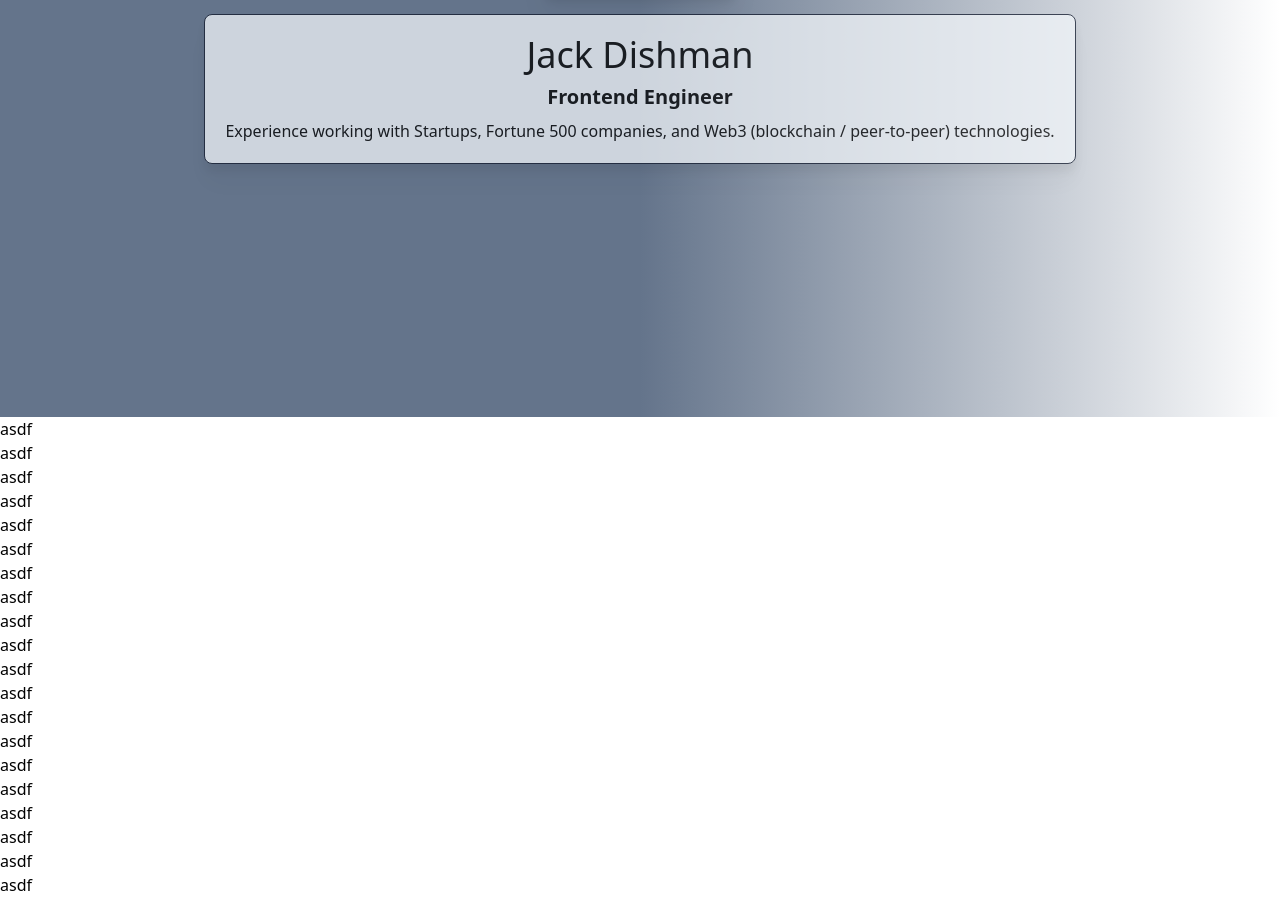
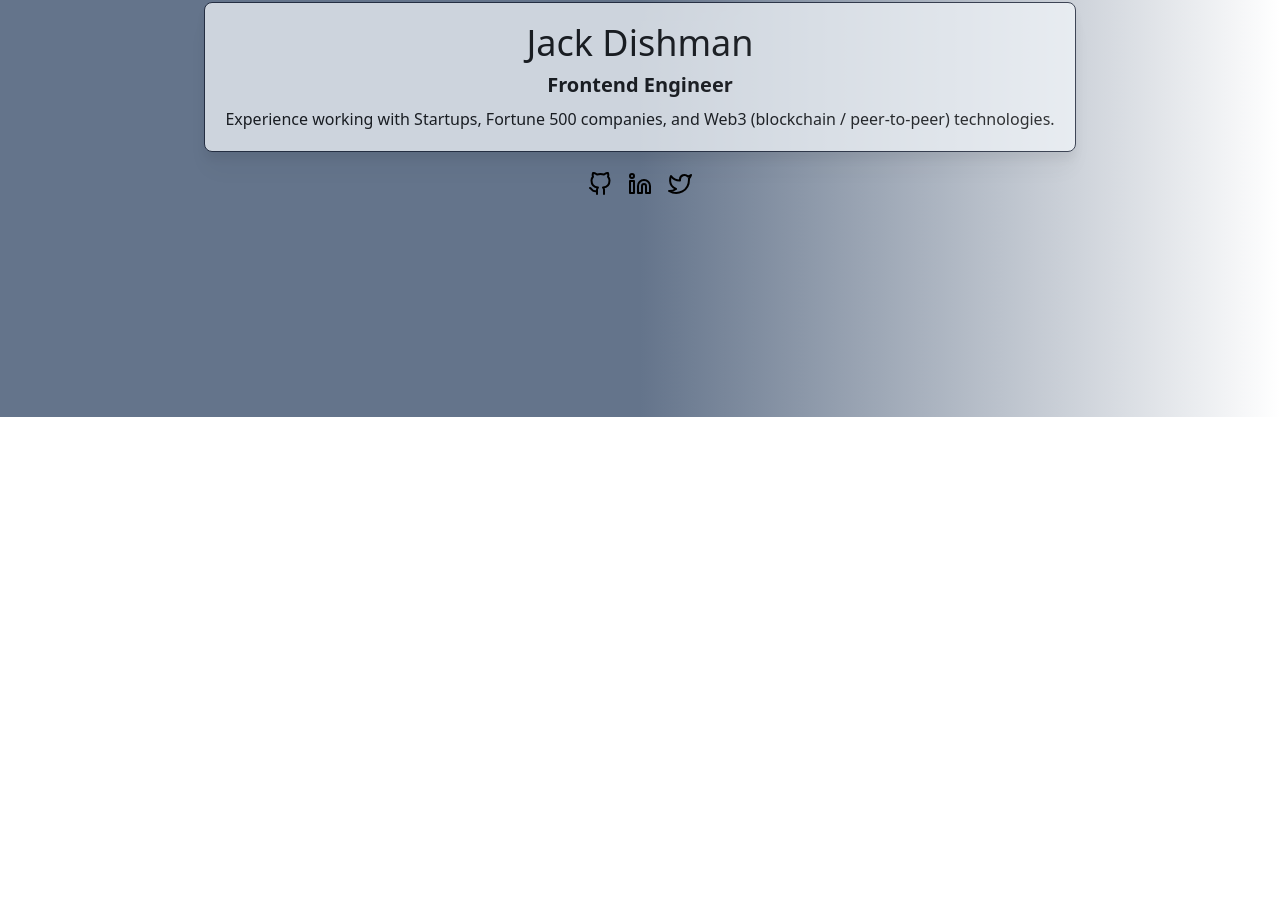
Before and after one commit to jackdishman/portfolio-react, a React (Create React App) app: page / in a window 1280 px wide. Shown: the part 383-1280 px from the top of the page. After the commit the page ends 800 px from the top, so only its background shows below. Built offline with nearby package versions, Linux system fonts and the light colour scheme.

Commit message:
feat: add socials

```diff
--- a/src/App.tsx
+++ b/src/App.tsx
@@ -8,26 +8,6 @@
     <div>
       <Header />
       <Home />
-      <p>asdf</p>
-      <p>asdf</p>
-      <p>asdf</p>
-      <p>asdf</p>
-      <p>asdf</p>
-      <p>asdf</p>
-      <p>asdf</p>
-      <p>asdf</p>
-      <p>asdf</p>
-      <p>asdf</p>
-      <p>asdf</p>
-      <p>asdf</p>
-      <p>asdf</p>
-      <p>asdf</p>
-      <p>asdf</p>
-      <p>asdf</p>
-      <p>asdf</p>
-      <p>asdf</p>
-      <p>asdf</p>
-      <p>asdf</p>
     </div>
   );
 }
--- a/src/components/Home.tsx
+++ b/src/components/Home.tsx
@@ -1,12 +1,29 @@
+import GithubIcon from "./icons/GithubIcon";
+import LinkedinIcon from "./icons/LinkedinIcon";
+import TwitterIcon from "./icons/TwitterIcon";
+
 function Home() {
   return (
     <div className="">
       <div className="flex flex-col justify-center items-center h-screen bg-gradient bg-gradient-to-r from-slate-500 lg:via-slate-500 to-zinc-500 ">
         <img src={require(`../assets/face.png`)} className="w-48 rounded-lg border-slate-900 border drop-shadow-xl" />
+        {/* Intro card */}
         <div className="bg-slate-100 p-5 rounded-lg m-5 opacity-75 border-slate-900 border drop-shadow-xl">
           <h1 className="text-4xl text-center">Jack Dishman</h1>
           <h2 className="text-xl text-center font-semibold pt-2">Frontend Engineer</h2>
           <p className="text-center pt-2">Experience working with Startups, Fortune 500 companies, and Web3 (blockchain / peer-to-peer) technologies.</p>
+        </div>
+        {/* Social links */}
+        <div className="flex flex-row justify-center">
+          <a href="https://github.com/jackdishman" target="_blank">
+            <GithubIcon />
+          </a>
+          <a href="https://linkedin.com/in/jackdishman" target="_blank" className="mx-4">
+            <LinkedinIcon />
+          </a>
+          <a href="https://twitter.com/jackdishman" target="_blank">
+            <TwitterIcon />
+          </a>
         </div>
       </div>
     </div>
--- /dev/null
+++ b/src/components/icons/GithubIcon.tsx
@@ -0,0 +1,7 @@
+function GithubIcon() {
+	return (
+		<svg xmlns="http://www.w3.org/2000/svg" width="24" height="24" viewBox="0 0 24 24" fill="none" stroke="currentColor" strokeWidth="2" strokeLinecap="round" strokeLinejoin="round"><path d="M9 19c-5 1.5-5-2.5-7-3m14 6v-3.87a3.37 3.37 0 0 0-.94-2.61c3.14-.35 6.44-1.54 6.44-7A5.44 5.44 0 0 0 20 4.77 5.07 5.07 0 0 0 19.91 1S18.73.65 16 2.48a13.38 13.38 0 0 0-7 0C6.27.65 5.09 1 5.09 1A5.07 5.07 0 0 0 5 4.77a5.44 5.44 0 0 0-1.5 3.78c0 5.42 3.3 6.61 6.44 7A3.37 3.37 0 0 0 9 18.13V22"></path></svg>
+	)
+}
+
+export default GithubIcon
--- /dev/null
+++ b/src/components/icons/LinkedinIcon.tsx
@@ -0,0 +1,7 @@
+function LinkedinIcon () {
+	return (
+		<svg xmlns="http://www.w3.org/2000/svg" width="24" height="24" viewBox="0 0 24 24" fill="none" stroke="currentColor" strokeWidth="2" strokeLinecap="round" strokeLinejoin="round"><path d="M16 8a6 6 0 0 1 6 6v7h-4v-7a2 2 0 0 0-2-2 2 2 0 0 0-2 2v7h-4v-7a6 6 0 0 1 6-6z"></path><rect x="2" y="9" width="4" height="12"></rect><circle cx="4" cy="4" r="2"></circle></svg>
+	)
+}
+
+export default LinkedinIcon;
--- /dev/null
+++ b/src/components/icons/TwitterIcon.tsx
@@ -0,0 +1,7 @@
+function TwitterIcon () {
+	return (
+		<svg xmlns="http://www.w3.org/2000/svg" width="24" height="24" viewBox="0 0 24 24" fill="none" stroke="currentColor" strokeWidth="2" strokeLinecap="round" strokeLinejoin="round"><path d="M23 3a10.9 10.9 0 0 1-3.14 1.53 4.48 4.48 0 0 0-7.86 3v1A10.66 10.66 0 0 1 3 4s-4 9 5 13a11.64 11.64 0 0 1-7 2c9 5 20 0 20-11.5a4.5 4.5 0 0 0-.08-.83A7.72 7.72 0 0 0 23 3z"></path></svg>
+	)
+}
+
+export default TwitterIcon;
```
